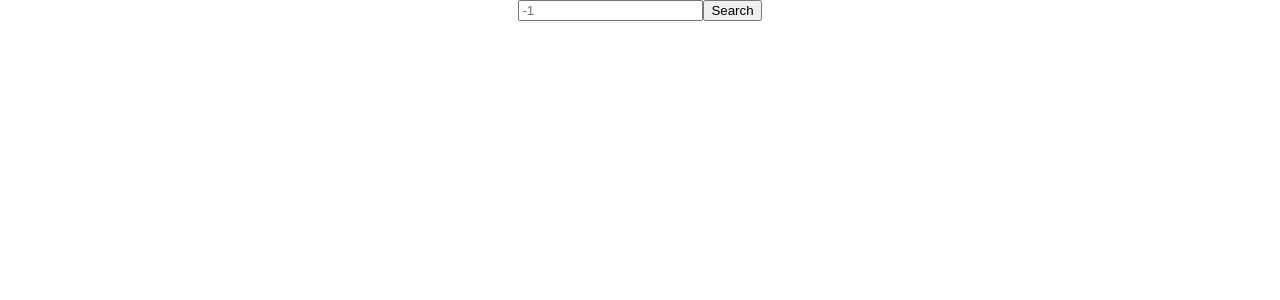
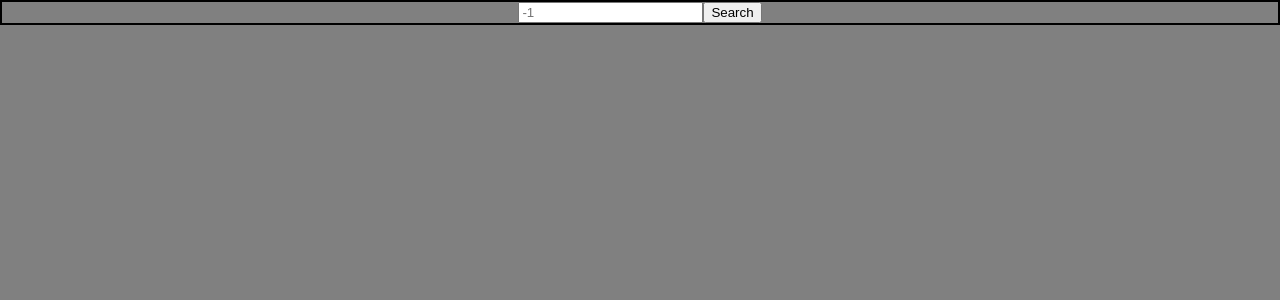
Before and after one commit to MDanialSaleem/Pokedex-React, a React (Create React App) app: page / in a window 1280 px wide. Shown: the top 300 px of the page. Built offline with nearby package versions, Linux system fonts and the light colour scheme.

Commit message:
AddedBasicBehaviour

```diff
--- a/src/App.js
+++ b/src/App.js
@@ -9,8 +9,20 @@ class App extends Component {
 
   render()
   {
+    const styles = {
+      background: "grey",
+      height: "100%",
+      width: "100%",
+      position: "fixed",
+      display: "flex",
+      justifyContent: "center",
+      alignItems: "center",
+      flexWrap: "wrap",
+      alignContent: "flex-start"
+    };
+
     return (
-      <div className="App">
+      <div style={styles} className="App">
         <Searchbar />
         {this.props.id !== -1 ? <div><Navbar /><BasicInfo /></div>: null}
       </div>
--- a/src/components/BasicInfo.js
+++ b/src/components/BasicInfo.js
@@ -16,28 +16,33 @@ class BasicInfo extends React.Component
     }
     componentDidMount()
     {
-        axios.get(`https://cdn.rawgit.com/Naramsim/ninjask/master/data/api/v2/pokemon/${this.props.id}/index.json`)
-        .then(response => {
+        // axios.get(`https://cdn.rawgit.com/Naramsim/ninjask/master/data/api/v2/pokemon/${this.props.id}/index.json`)
+        // .then(response => {
 
-            this.setState({
+        //     this.setState({
 
-                name:response.data.name,
-                abilities : response.data.abilities,
-                types: response.data.types,
-                moves: response.data.moves
-            });
-        });
+        //         name:response.data.name,
+        //         abilities : response.data.abilities,
+        //         types: response.data.types,
+        //         moves: response.data.moves
+        //     });
+        // });
     }
     render()
     {
+        const styles = {
+            background: "blue",
+        };
+
         return (
-            <div>
-                {this.state.name === null? null : <h1>{this.state.name}</h1>}
-                <ImageCard id={this.props.id} />
-                {this.state.abilities === null? null : <AbilitiCard abilities={this.state.abilities} />}
-                {this.state.types === null? null : <TypeCard types={this.state.types} />}
-                {this.state.moves === null? null : <MoveCard moves={this.state.moves} show={this.props.showMoves}/>}
-            </div>
+            <h1 style={styles}>Data Here</h1>
+            // <div>
+            //     {this.state.name === null? null : <h1>{this.state.name}</h1>}
+            //     <ImageCard id={this.props.id} />
+            //     {this.state.abilities === null? null : <AbilitiCard abilities={this.state.abilities} />}
+            //     {this.state.types === null? null : <TypeCard types={this.state.types} />}
+            //     {this.state.moves === null? null : <MoveCard moves={this.state.moves} show={this.props.showMoves}/>}
+            // </div>
         );
     }
 }
--- a/src/components/Searchbar.js
+++ b/src/components/Searchbar.js
@@ -19,8 +19,18 @@ class Searchbar extends React.Component
 
 
     render() {
+        const styles = {
+            border : "2px solid black",
+            width: "100%"
+        };
+
+        if(this.props.firstEntered === true)
+        {
+            styles.alignSelf = "flex-start";
+        }
+
         return (
-            <div>
+            <div style={styles}>
                 <input type = "text" placeholder={this.props.id} onKeyUp={(event) => this.handleInput(event.target.value)} />
                 <button onClick={() => this.props.handleSubmit(this.state.currentValue)}>Search</button>
             </div>
@@ -31,12 +41,14 @@ class Searchbar extends React.Component
 const mapStateToProps = function(state)
 {
     return {
-        id : state.nationalId
+        id : state.nationalId,
+        firstEntered: state.firstEntered
     };
 }
 
 const mapDispatchToProps = function(dispatch)
 {
+
     return {
         handleSubmit : (id) => dispatch({type:ActionTypes.SUBMIT_NEW_POKEMON, id})
     };
```
